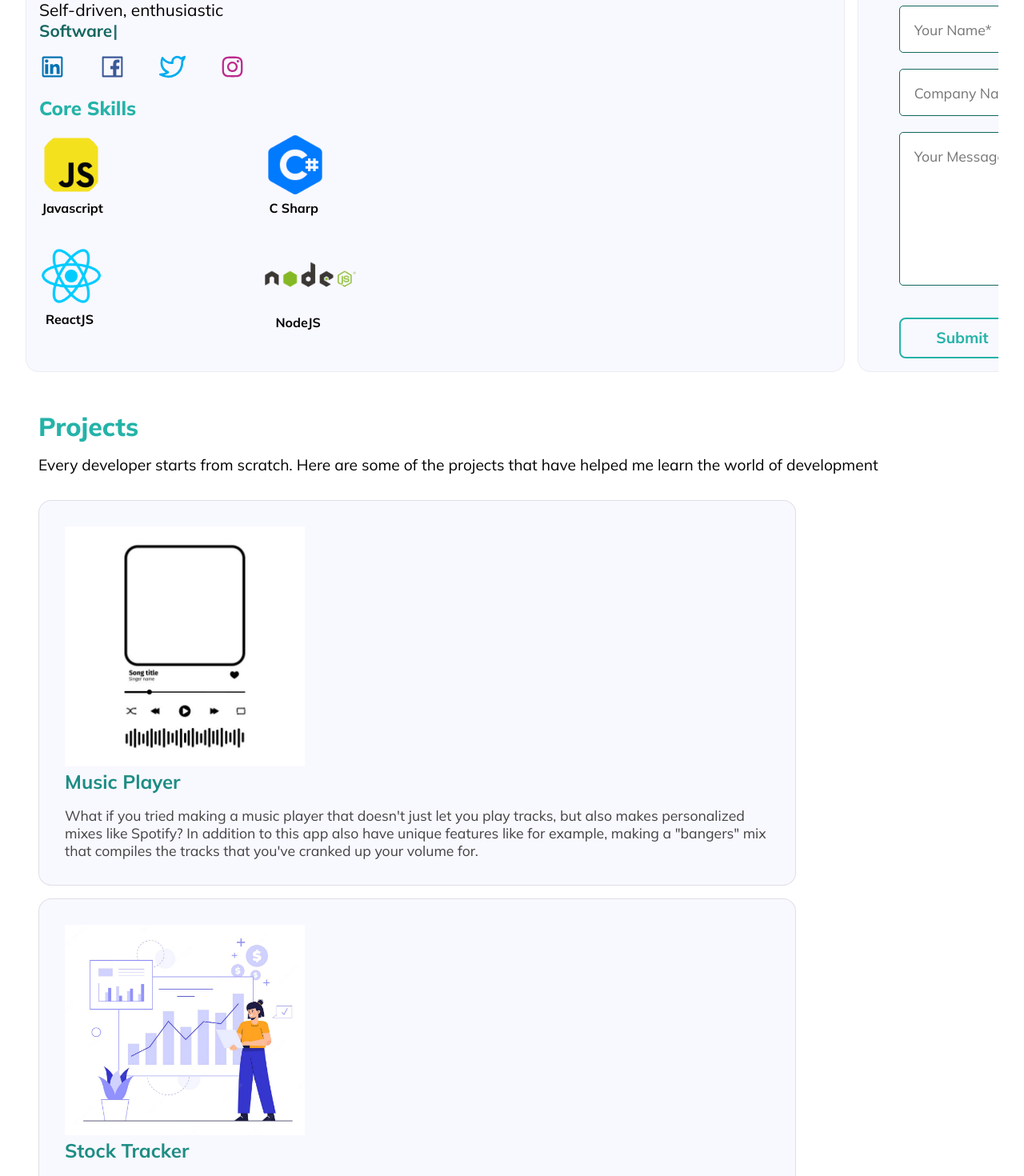
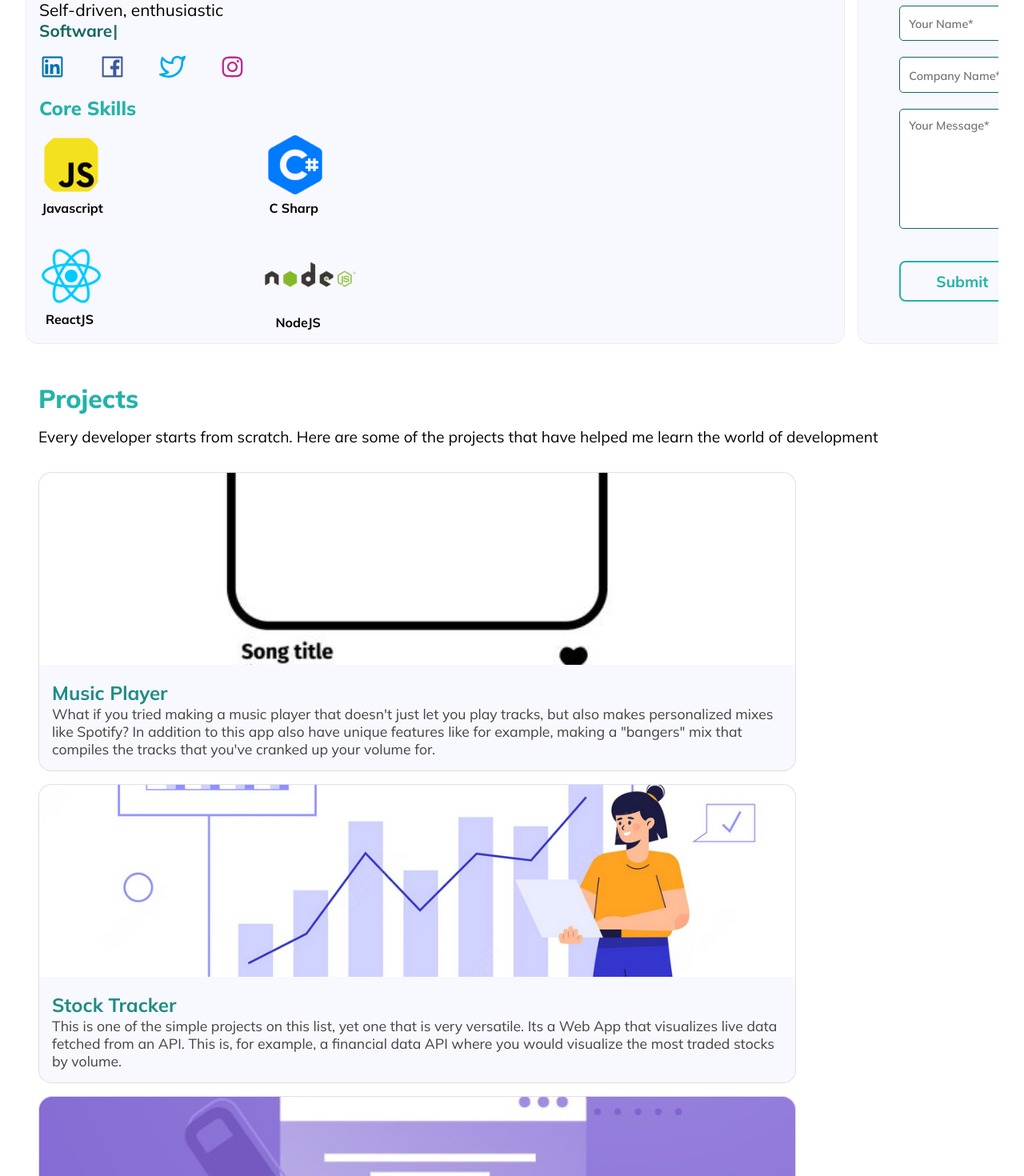
Before and after one commit to iamshishir7/portfolio, a React (Create React App) app: page / in a window 1280 px wide. Shown: the part 220-1690 px from the top of the page at 80% size. Built offline with nearby package versions, Linux system fonts and the light colour scheme.

Commit message:
portfolio style change

```diff
--- a/public/index.html
+++ b/public/index.html
@@ -4,10 +4,10 @@
     <meta charset="utf-8" />
     <link rel="icon" href="#" />
     <meta name="viewport" content="width=device-width, initial-scale=1 maximum-scale=1" />
-    <meta name="theme-color" content="#000000" />
+    <meta name="theme-color" content="#fff" />
     <meta
-      name="description"
-      content="Web site created using create-react-app"
+      name="Portfolio"
+      content="This is Portfolio of Shishir Timalsina | Web Application and Software Developer"
     />
     <link rel="apple-touch-icon" href="%PUBLIC_URL%/logo192.png" />
     <!--
--- a/src/App.scss
+++ b/src/App.scss
@@ -141,21 +141,33 @@
 
     .bg-project{
       background-color: #F8F8FF;
-      padding: 2rem;
       border-radius: 1rem;
       border: 1.5px solid rgba(0,0,0,0.1);
+
+      img{
+        max-height:30vh;
+        min-width:100%;
+        object-fit: cover;
+        border-top-left-radius: 1rem;
+        border-top-right-radius:1rem;
+
+      }
     }
 
-    h2 {
-      color: #1D8D84;
-      font-size: 1.5rem;
-      font-weight: 700;
-      margin-bottom:1rem;
-    }
+
 
     .project-intro{
+
       color:#424242;
       font-size:1.1rem;
+      padding: 1rem;
+
+      h2 {
+        color: #1D8D84;
+        font-size: 1.5rem;
+        font-weight: 700;
+
+      }
     }
   }
 
--- a/src/cards/cards.scss
+++ b/src/cards/cards.scss
@@ -166,6 +166,12 @@
         width: 100%;
         border: 1px solid #156760;
         border-radius: 5px;
+        font-weight: 600;
+        font-size:1rem
+      }
+
+      input::placeholder, textarea::placeholder{
+        font-weight: 600;
       }
 
       .form-input:focus,textarea:focus{
@@ -221,7 +227,7 @@
       .submit-btn,
       .form-input,
       textarea {
-        padding: 1em;
+        padding: 1rem;
       }
 
        .submit-btn {
@@ -264,11 +270,15 @@
   .contact{
 
     input,textarea{
-      font-size: 1.1rem;
+      font-size: 0.9rem;
 
     }
     input::placeholder, textarea::placeholder{
-      font-size: 1.1rem;
+      font-size: 0.9rem;
+    }
+
+    .form-input, textarea {
+      padding: 0.7rem;
     }
 
     .contacts{
--- a/src/components/projects.js
+++ b/src/components/projects.js
@@ -41,9 +41,10 @@ function Projects() {
 
           <div className='project1 bg-project'>
 
-            <img src='/assets/musicplayer.jpg' width={300}/>
+            <img src='/assets/musicplayer.jpg'/>
+
+            <div className='project-intro'>
             <h2 >Music Player</h2>
-            <div className='project-intro'>
             What if you tried making a music player that doesn't just let you play tracks, but also makes personalized mixes like Spotify? In addition to this app also have unique features like for example, making a "bangers" mix that compiles the tracks that you've cranked up your volume for.
             </div>
           </div>
@@ -52,9 +53,10 @@ function Projects() {
 
           <div className='project2 bg-project'>
 
-          <img src='/assets/stocktracker.png' width={300}/>
-          <h2>Stock Tracker</h2>
+          <img src='/assets/stocktracker.png'/>
+
             <div className='project-intro'>
+            <h2>Stock Tracker</h2>
             This is one of the simple projects on this list, yet one that is very versatile. Its a Web App that visualizes live data fetched from an API. This is, for example, a financial data API where you would visualize the most traded stocks by volume.
             </div>
           </div>
@@ -63,9 +65,10 @@ function Projects() {
 
           <motion.div className='project3 bg-project'>
 
-          <img src='/assets/blog.jpg' width={300}/>
-          <h2>Personal Blog</h2>
+          <img src='/assets/blog.jpg'/>
+
             <div className='project-intro'>
+            <h2>Personal Blog</h2>
             Blogs are much appreciated across the internet. Blogs can be very valuable for businesses. Personal blogs have been made like a million times by Web Devs, but user-generated blogs like dev.to that have a built-in markdown editor, review algorithm and everything else needed to have a self-sustaining blog is something not many have made, yet is something that is a lot more valuable to businesses that want their blog to grow organically and bring in traffic. This is exactly what my project is.
             </div>
           </motion.div>
@@ -74,9 +77,10 @@ function Projects() {
 
           <div className='project4 bg-project'>
 
-          <img src='/assets/newsletter.png' width={300}/>
-          <h2>News from Shishir</h2>
+          <img src='/assets/newsletter.png'/>
+
             <div className='project-intro'>
+            <h2>News from Shishir</h2>
             Just like with product landing pages, making great newsletter landing pages is a valuable Web Dev skill. This newsletter application has a fantastic landing page in order to get those required clicks.
             </div>
           </div>
```
